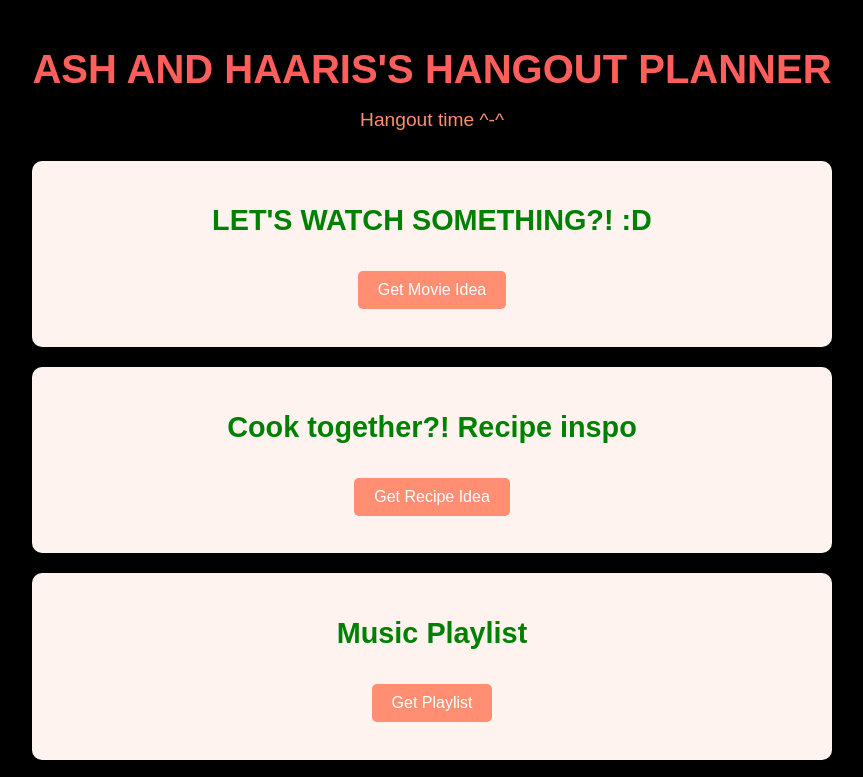
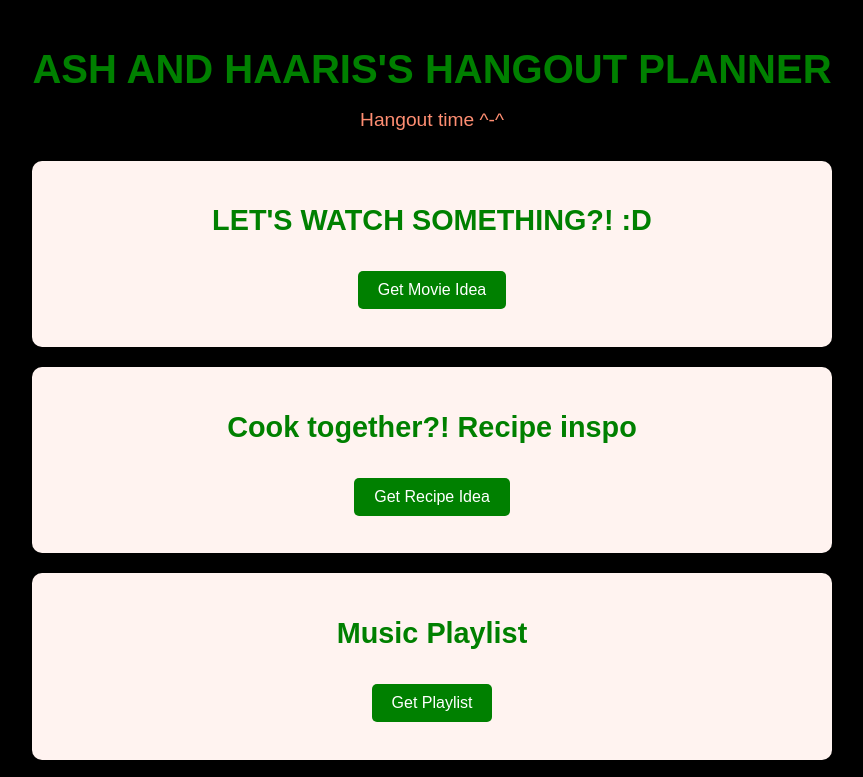
Before and after one commit to ElfCloroxx/Hangout, a plain HTML site: page index.html in a window 1280 px wide. Shown: the top 777 px of the page, without its empty margins (208-1071 px from the left). Drawn offline with Linux system fonts and the light colour scheme.

Commit message:
Update styles.css

```diff
--- a/styles.css
+++ b/styles.css
@@ -17,7 +17,7 @@ body {
 }
 
 header h1 {
-  color: #ff5e5b;
+  color: #008000;
   font-size: 2.5rem;
 }
 
@@ -45,7 +45,7 @@ header p {
 }
 
 button {
-  background-color: #ff8e72;
+  background-color: #008000;
   border: none;
   padding: 10px 20px;
   font-size: 1rem;
@@ -57,7 +57,7 @@ button {
 }
 
 button:hover {
-  background-color: #ff6347;
+  background-color: #000000;
 }
 
 p {
```
